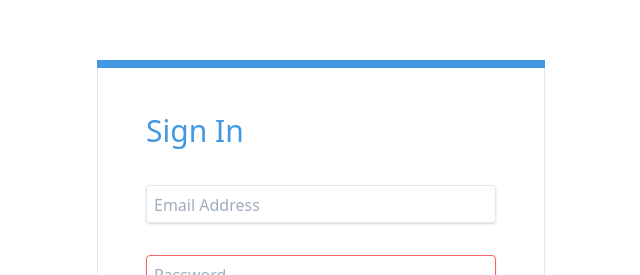
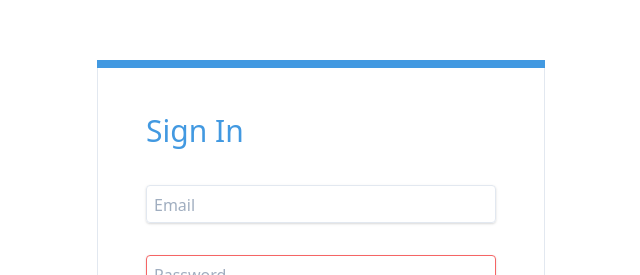
Before and after one commit to niikkiin/travel2, a React (Create React App) app in the folder client2/: page / in a window 1280 px wide. Shown: the part 125-400 px from the top of the page, without its empty margins (319-959 px from the left). Built offline with nearby package versions, Linux system fonts and the light colour scheme.

Commit message:
fix email transition on sign up

```diff
--- a/client2/src/pages/site/auth/Login.jsx
+++ b/client2/src/pages/site/auth/Login.jsx
@@ -32,10 +32,10 @@ const Login = (props) => {
             </h1>
 
             {/* SECTION EMAIL */}
-            <div className="relative my-4 focus-within:border-blue-500">
+            <div className="relative my-4 mt-8 focus-within:border-blue-500">
               <input
                 id="loginEmail"
-                type="email"
+                type="text"
                 value={email}
                 name="email"
                 placeholder=" "
@@ -46,7 +46,7 @@ const Login = (props) => {
                 htmlFor="loginEmail"
                 className="absolute top-0 -z-1 mt-2 ml-2 duration-500 text-gray-500"
               >
-                Email Address
+                Email
               </label>
             </div>
 
@@ -71,7 +71,6 @@ const Login = (props) => {
                 Password is required.
               </p>
             </div>
-
 
             <div className="flex items-center justify-between">
               <button
--- a/client2/src/pages/site/auth/SignUp.jsx
+++ b/client2/src/pages/site/auth/SignUp.jsx
@@ -80,7 +80,7 @@ const SignUp = (props) => {
       <div className="relative my-4 mt-8 focus-within:border-blue-500">
         <input
           id="email"
-          type="email"
+          type="text"
           value={email}
           name="email"
           placeholder=" "
@@ -91,7 +91,7 @@ const SignUp = (props) => {
           htmlFor="email"
           className="absolute top-0 -z-1 mt-2 ml-2 duration-500 text-gray-500"
         >
-          Email Address
+          Email
         </label>
       </div>
       {/* SECTION PASSWORD */}
@@ -175,7 +175,7 @@ const SignUp = (props) => {
       <div className="relative my-4 mt-8 focus-within:border-blue-500">
         <input
           id="email"
-          type="email"
+          type="text"
           value={email}
           name="email"
           placeholder=" "
@@ -186,7 +186,7 @@ const SignUp = (props) => {
           htmlFor="email"
           className="absolute top-0 -z-1 mt-2 ml-2 duration-500 text-gray-500"
         >
-          Email Address
+          Email
         </label>
       </div>
       {/* SECTION BUSINESS NAME */}
```
